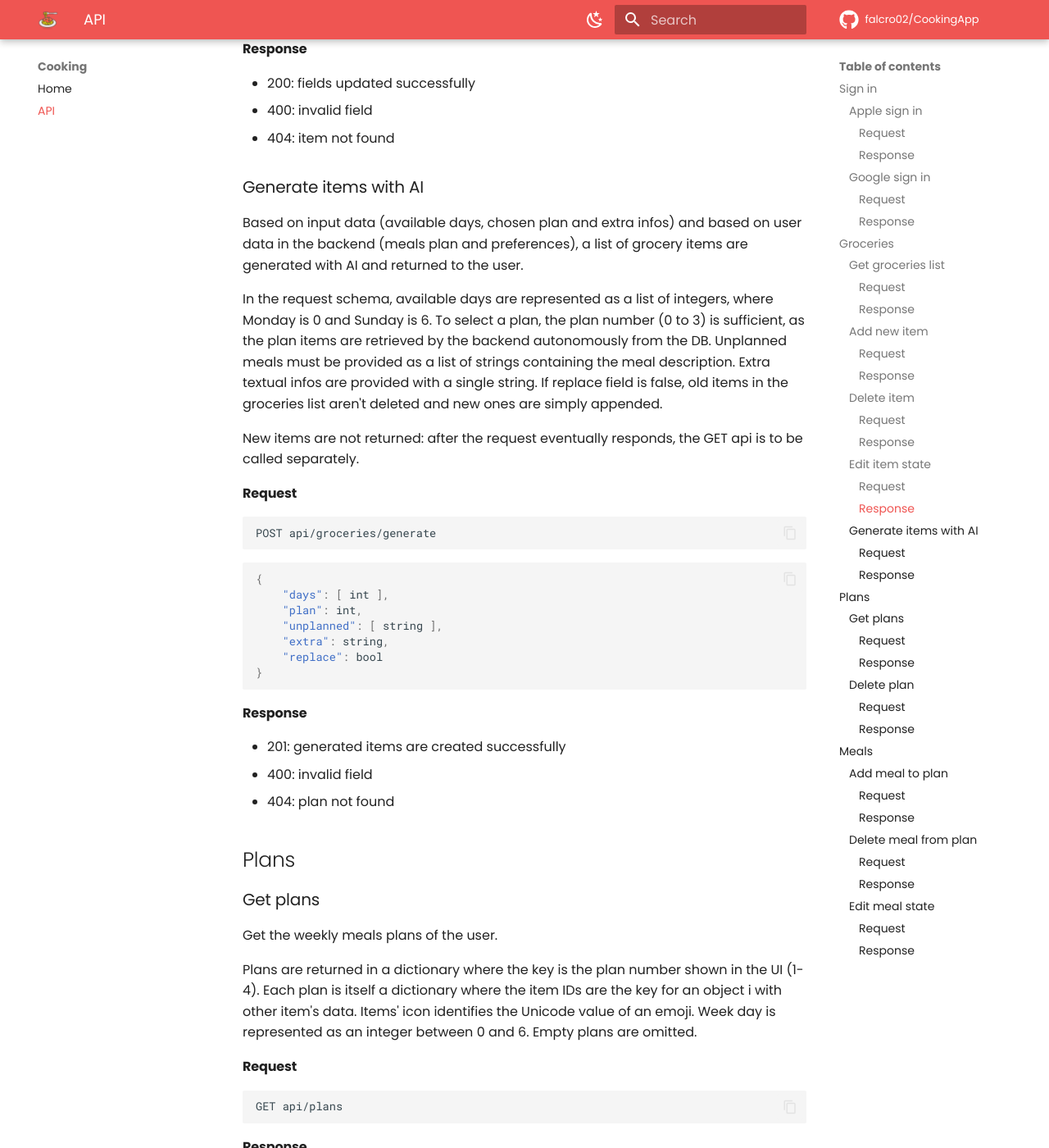
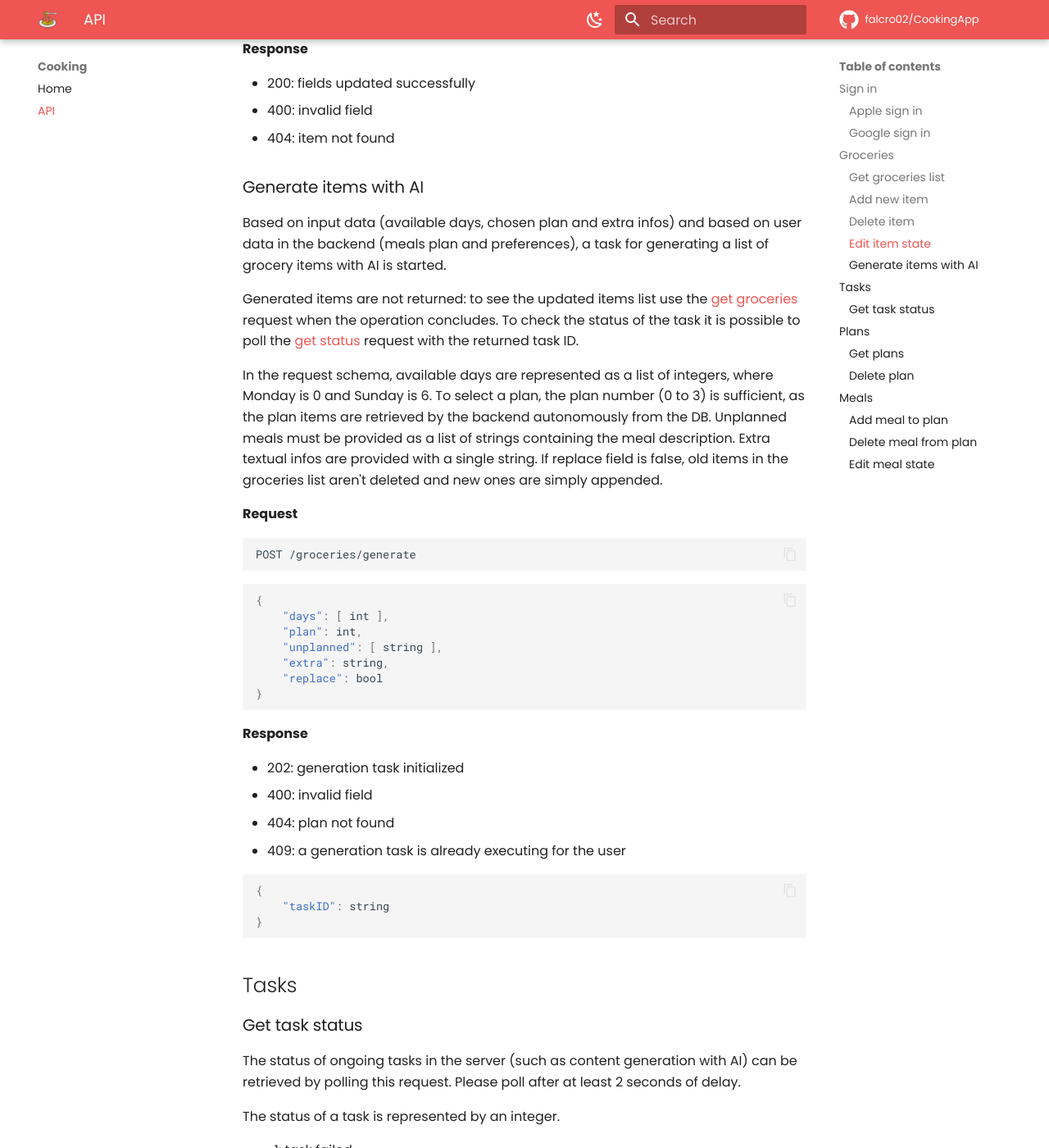
Before and after one commit to falcro02/CookingApp, an MkDocs documentation site: the page built from docs/api.md, in a window 1280 px wide and 1400 px high, scrolled down 3170 px. Shown: the whole window at 82% size. Built offline with MkDocs 1.6.1 and Material for MkDocs 9.7.7, drawn with Linux system fonts in a browser that asks for light colours; comment, search, counter and statistics services are not loaded; some of the changed text lies outside the part shown.

Commit message:
docs(api): rethought ai generation task and removed api root

````diff
--- a/docs/api.md
+++ b/docs/api.md
@@ -7,10 +7,10 @@
 Send ID token received from Apple ID provider and, if valid, get back a JWT
 token relative to the newly created session for the user.
 
-#### Request
+**Request**
 
 ```text
-POST api/signin/apple
+POST /signin/apple
 ```
 
 ```json
@@ -19,7 +19,7 @@ POST api/signin/apple
 }
 ```
 
-#### Response
+**Response**
 
 - 200: user authenticated successfully
 - 400: invalid ID token
@@ -35,10 +35,10 @@ POST api/signin/apple
 Send ID token received from Google ID provider and, if valid, get back a JWT
 token relative to the newly created session for the user.
 
-#### Request
+**Request**
 
 ```text
-POST api/signin/google
+POST /signin/google
 ```
 
 ```json
@@ -47,7 +47,7 @@ POST api/signin/google
 }
 ```
 
-#### Response
+**Response**
 
 - 200: user authenticated successfully
 - 400: invalid ID token
@@ -68,13 +68,13 @@ Items are returned in a dictionary where the item IDs are the key for an object
 with other item's data.
 Week day is represented as an integer between 0 and 6.
 
-#### Request
+**Request**
 
 ```text
-GET api/groceries
+GET /groceries
 ```
 
-#### Response
+**Response**
 
 - 200: grocery items found
 
@@ -101,10 +101,10 @@ Add a new element manually in the groceries list.
 
 Week day must be represented by an integer between 0 and 6.
 
-#### Request
+**Request**
 
 ```text
-POST api/groceries
+POST /groceries
 ```
 
 ```json
@@ -114,7 +114,7 @@ POST api/groceries
 }
 ```
 
-#### Response
+**Response**
 
 - 201: new item created
 - 400: invalid field
@@ -129,13 +129,13 @@ POST api/groceries
 
 Delete an item from the groceries list.
 
-#### Request
+**Request**
 
 ```text
-DELETE api/groceries/{itemID}
+DELETE /groceries/{itemID}
 ```
 
-#### Response
+**Response**
 
 - 200: item deleted successfully
 - 404: item not found
@@ -146,10 +146,10 @@ Edit fields of an item in the groceries list.
 Fields may be the description, or the check-box state.
 Omitted fields are ignored (not updated).
 
-#### Request
+**Request**
 
 ```text
-PATCH api/groceries/{itemID}
+PATCH /groceries/{itemID}
 ```
 
 ```json
@@ -159,7 +159,7 @@ PATCH api/groceries/{itemID}
 }
 ```
 
-#### Response
+**Response**
 
 - 200: fields updated successfully
 - 400: invalid field
@@ -168,8 +168,13 @@ PATCH api/groceries/{itemID}
 ### Generate items with AI
 
 Based on input data (available days, chosen plan and extra infos) and based on
-user data in the backend (meals plan and preferences), a list of grocery items
-are generated with AI and returned to the user.
+user data in the backend (meals plan and preferences), a task for generating a
+list of grocery items with AI is started.
+
+Generated items are not returned: to see the updated items list use the
+[get groceries](#get-groceries-list) request when the operation concludes.
+To check the status of the task it is possible to poll the
+[get status](#get-task-status) request with the returned task ID.
 
 In the request schema, available days are represented as a list of integers,
 where Monday is 0 and Sunday is 6.
@@ -181,13 +186,10 @@ Extra textual infos are provided with a single string.
 If replace field is false, old items in the groceries list aren't deleted and
 new ones are simply appended.
 
-New items are not returned: after the request eventually responds, the GET api
-is to be called separately.
-
-#### Request
+**Request**
 
 ```text
-POST api/groceries/generate
+POST /groceries/generate
 ```
 
 ```json
@@ -200,11 +202,49 @@ POST api/groceries/generate
 }
 ```
 
-#### Response
+**Response**
 
-- 201: generated items are created successfully
+- 202: generation task initialized
 - 400: invalid field
 - 404: plan not found
+- 409: a generation task is already executing for the user
+
+```json
+{
+    "taskID": string
+}
+```
+
+## Tasks
+
+### Get task status
+
+The status of ongoing tasks in the server (such as content generation with AI)
+can be retrieved by polling this request.
+Please poll after at least 2 seconds of delay.
+
+The status of a task is represented by an integer.
+
+- -1: task failed
+- 0: task is still running
+- 1: task completed successfully
+
+**Request**
+
+```text
+GET /tasks/{taskID}
+```
+
+**Response**
+
+- 200: task found
+- 404: task not found
+
+```json
+{
+    "status": int
+}
+```
 
 ## Plans
 
@@ -220,13 +260,13 @@ Items' icon identifies the Unicode value of an emoji.
 Week day is represented as an integer between 0 and 6.
 Empty plans are omitted.
 
-#### Request
+**Request**
 
 ```text
-GET api/plans
+GET /plans
 ```
 
-#### Response
+**Response**
 
 - 200: plans found
 
@@ -259,13 +299,13 @@ GET api/plans
 Clear the user's meals plan with the provided number (1-4).
 This request is idempotent: if the plan was already empty no error is returned.
 
-#### Request
+**Request**
 
 ```text
-DELETE api/plans/{planNR}
+DELETE /plans/{planNR}
 ```
 
-#### Response
+**Response**
 
 - 200: plan deleted successfully
 
@@ -279,10 +319,10 @@ Items' icon must identify the Unicode value of an emoji.
 Week day must be represented by an integer between 0 and 6.
 The plan in which to add the meal is identified by a number from 1 to 4.
 
-#### Request
+**Request**
 
 ```text
-POST api/meals
+POST /meals
 ```
 
 ```json
@@ -294,7 +334,7 @@ POST api/meals
 }
 ```
 
-#### Response
+**Response**
 
 - 201: new item created
 - 400: invalid field
@@ -309,13 +349,13 @@ POST api/meals
 
 Delete a meal from its plan.
 
-#### Request
+**Request**
 
 ```text
-DELETE api/meals/{itemID}
+DELETE /meals/{itemID}
 ```
 
-#### Response
+**Response**
 
 - 200: meal deleted successfully
 - 404: meal not found
@@ -325,10 +365,10 @@ DELETE api/meals/{itemID}
 Edit the description or the emoji of a meal.
 Omitted fields are ignored (not updated).
 
-#### Request
+**Request**
 
 ```text
-PATCH api/meals/{itemID}
+PATCH /meals/{itemID}
 ```
 
 ```json
@@ -338,7 +378,7 @@ PATCH api/meals/{itemID}
 }
 ```
 
-#### Response
+**Response**
 
 - 200: fields updated successfully
 - 400: invalid field
````
